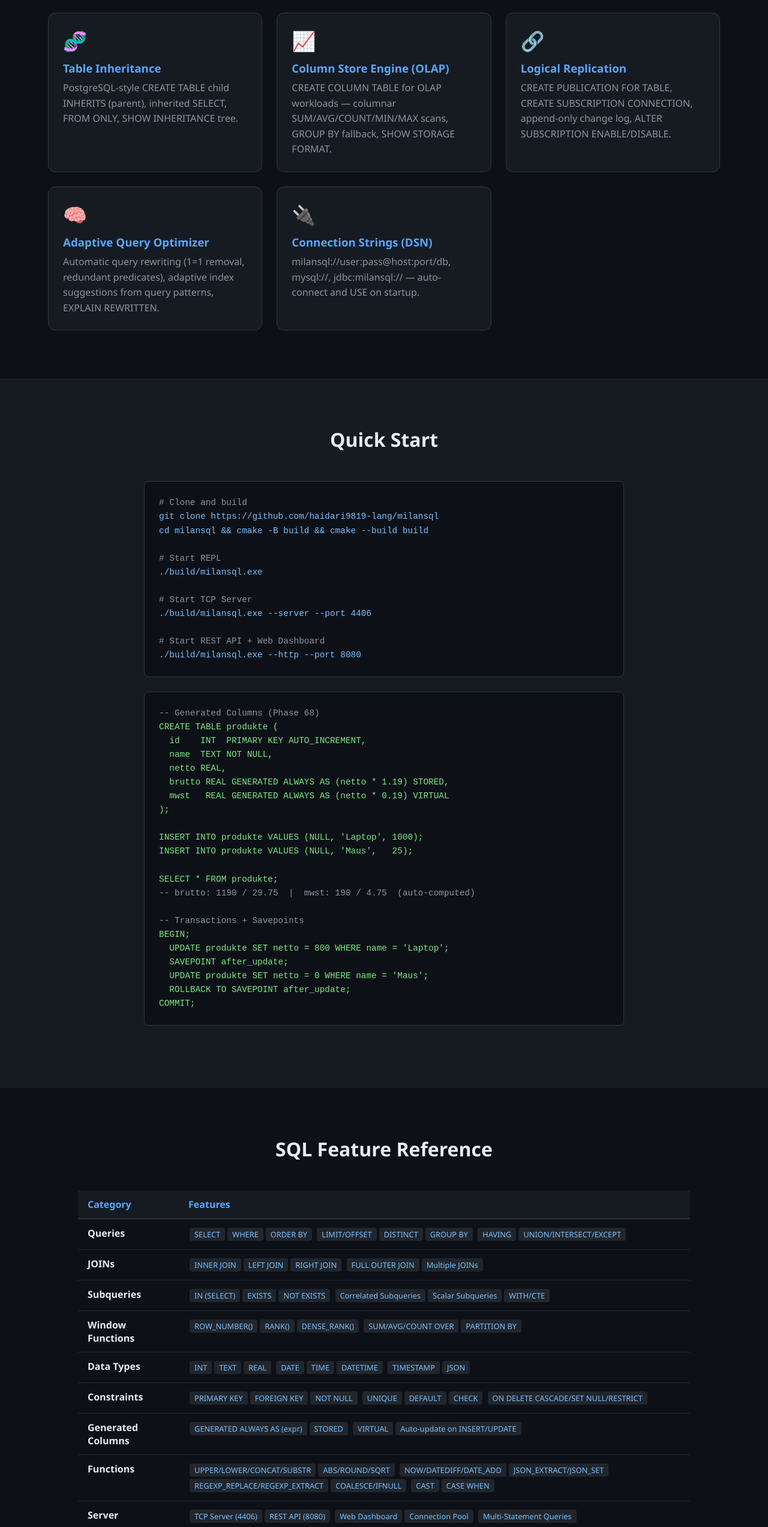
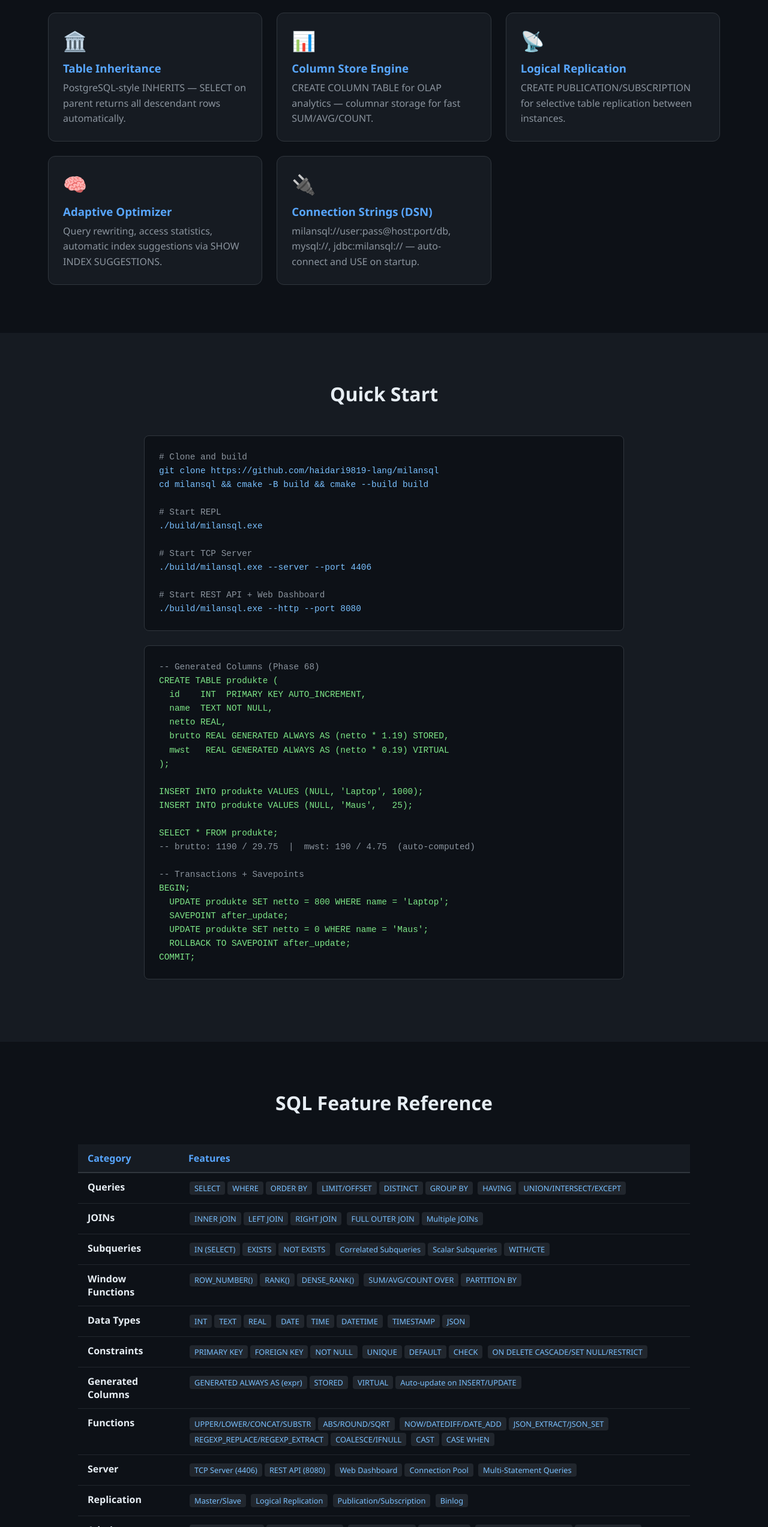
Before and after one commit to haidari9819-lang/milansql, a plain HTML site: page docs/index.html in a window 1280 px wide. Shown: the part 2738-5284 px from the top of the page at 60% size. Drawn offline with Linux system fonts and the light colour scheme.

Commit message:
docs: update website to v3.0.0 (82 phases)

```diff
--- a/docs/index.html
+++ b/docs/index.html
@@ -72,7 +72,7 @@
   <span class="version">v3.0.0</span>
   <p>A production-grade relational database engine built from scratch in C++17 — zero external dependencies.</p>
   <div class="buttons">
-    <a href="https://github.com/haidari9819-lang/milansql/releases" class="btn btn-primary">⬇ Download v3.0.0</a>
+    <a href="https://github.com/haidari9819-lang/milansql/releases/tag/v3.0.0" class="btn btn-primary">⬇ Download v3.0.0</a>
     <a href="https://github.com/haidari9819-lang/milansql" class="btn btn-secondary">⭐ GitHub</a>
   </div>
 </section>
@@ -165,24 +165,24 @@
       <p>std::thread-based parallelFilter and parallelAggregate, configurable threshold and worker count, PARALLEL(N) hint.</p>
     </div>
     <div class="feature-card">
-      <div class="icon">🧬</div>
+      <div class="icon">🏛️</div>
       <h3>Table Inheritance</h3>
-      <p>PostgreSQL-style CREATE TABLE child INHERITS (parent), inherited SELECT, FROM ONLY, SHOW INHERITANCE tree.</p>
+      <p>PostgreSQL-style INHERITS — SELECT on parent returns all descendant rows automatically.</p>
     </div>
     <div class="feature-card">
-      <div class="icon">📈</div>
-      <h3>Column Store Engine (OLAP)</h3>
-      <p>CREATE COLUMN TABLE for OLAP workloads — columnar SUM/AVG/COUNT/MIN/MAX scans, GROUP BY fallback, SHOW STORAGE FORMAT.</p>
+      <div class="icon">📊</div>
+      <h3>Column Store Engine</h3>
+      <p>CREATE COLUMN TABLE for OLAP analytics — columnar storage for fast SUM/AVG/COUNT.</p>
     </div>
     <div class="feature-card">
-      <div class="icon">🔗</div>
+      <div class="icon">📡</div>
       <h3>Logical Replication</h3>
-      <p>CREATE PUBLICATION FOR TABLE, CREATE SUBSCRIPTION CONNECTION, append-only change log, ALTER SUBSCRIPTION ENABLE/DISABLE.</p>
+      <p>CREATE PUBLICATION/SUBSCRIPTION for selective table replication between instances.</p>
     </div>
     <div class="feature-card">
       <div class="icon">🧠</div>
-      <h3>Adaptive Query Optimizer</h3>
-      <p>Automatic query rewriting (1=1 removal, redundant predicates), adaptive index suggestions from query patterns, EXPLAIN REWRITTEN.</p>
+      <h3>Adaptive Optimizer</h3>
+      <p>Query rewriting, access statistics, automatic index suggestions via SHOW INDEX SUGGESTIONS.</p>
     </div>
     <div class="feature-card">
       <div class="icon">🔌</div>
@@ -281,13 +281,27 @@
       <span class="tag">Multi-Statement Queries</span>
     </td></tr>
     <tr><td><strong>Replication</strong></td><td>
-      <span class="tag">Master/Slave</span><span class="tag">Binlog</span>
-      <span class="tag">Auto-Sync</span><span class="tag">SHOW MASTER/SLAVE STATUS</span>
+      <span class="tag">Master/Slave</span>
+      <span class="tag">Logical Replication</span>
+      <span class="tag">Publication/Subscription</span>
+      <span class="tag">Binlog</span>
     </td></tr>
     <tr><td><strong>Admin</strong></td><td>
       <span class="tag">BACKUP/RESTORE</span><span class="tag">CSV Import/Export</span>
       <span class="tag">Event Scheduler</span><span class="tag">Partitioning</span>
       <span class="tag">INFORMATION_SCHEMA</span><span class="tag">GRANT/REVOKE</span>
+    </td></tr>
+    <tr><td><strong>Security</strong></td><td>
+      <span class="tag">GRANT/REVOKE</span>
+      <span class="tag">Row-Level Security</span>
+      <span class="tag">Policies</span>
+      <span class="tag">CURRENT_USER_ID()</span>
+    </td></tr>
+    <tr><td><strong>Analytics</strong></td><td>
+      <span class="tag">Column Store</span>
+      <span class="tag">Parallel Queries</span>
+      <span class="tag">Window Functions</span>
+      <span class="tag">EXPLAIN ANALYZE</span>
     </td></tr>
     <tr><td><strong>Row-Level Security</strong></td><td>
       <span class="tag">ENABLE/DISABLE RLS</span><span class="tag">CREATE/DROP POLICY</span>
```
